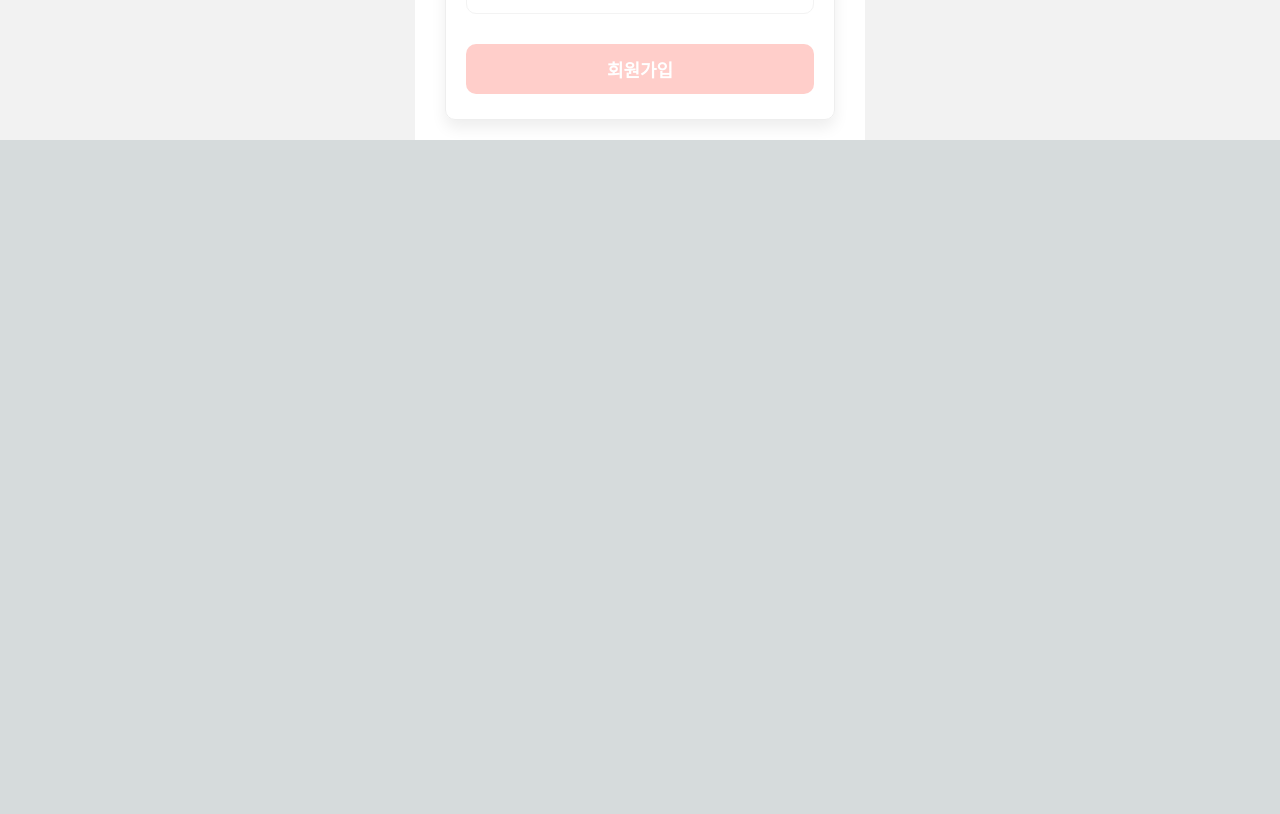
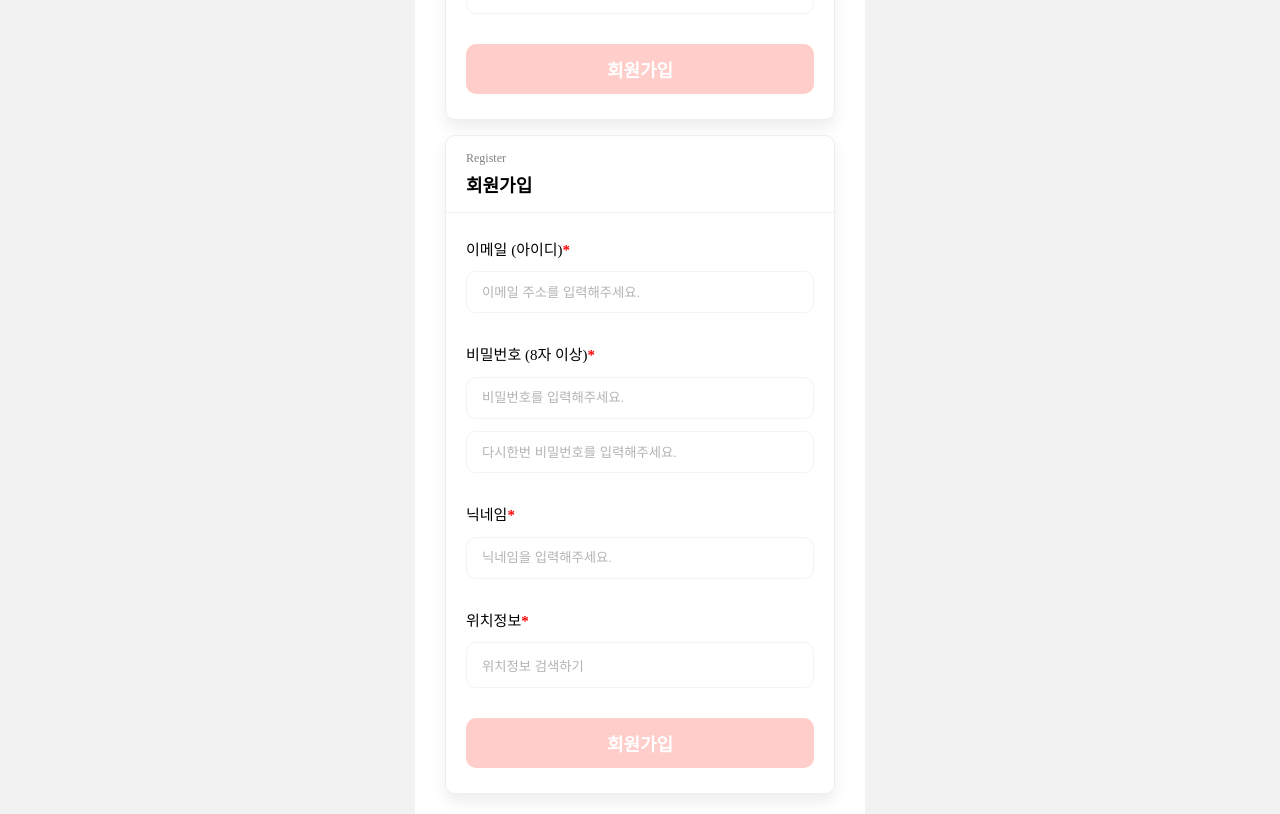
Before and after one commit to SwitchChipsProject/switch_front, a Next.js app: page /register in a window 1280 px wide. Shown: the part 660-1474 px from the top of the page. Before the commit the page ends 800 px from the top, so only its background shows below. Built offline with nearby package versions, Linux system fonts and the light colour scheme.

Commit message:
#11 redux 적용

```diff
--- a/package.json
+++ b/package.json
@@ -10,6 +10,7 @@
   },
   "dependencies": {
     "@next/font": "13.1.1",
+    "@reduxjs/toolkit": "^1.9.2",
     "@types/node": "18.11.18",
     "@types/react": "18.0.26",
     "@types/react-dom": "18.0.10",
@@ -21,6 +22,7 @@
     "react-daum-postcode": "^3.1.1",
     "react-dom": "18.2.0",
     "react-icons": "^4.7.1",
+    "react-redux": "^8.0.5",
     "sass": "^1.57.1",
     "styled-components": "^5.3.6",
     "typescript": "4.9.4"
--- a/pages/_app.tsx
+++ b/pages/_app.tsx
@@ -1,11 +1,14 @@
 import '../styles/globals.css';
 import type { AppProps } from 'next/app';
 import Layout from '../components/layout';
-import { useEffect, useRef } from 'react';
+import { Provider } from 'react-redux';
+import store from '../store/index';
 export default function App({ Component, pageProps }: AppProps) {
   return (
-    <Layout>
-      <Component {...pageProps} />
-    </Layout>
+    <Provider store={store}>
+      <Layout>
+        <Component {...pageProps} />
+      </Layout>
+    </Provider>
   );
 }
--- a/pages/register.tsx
+++ b/pages/register.tsx
@@ -281,7 +281,105 @@ export default function Register() {
           </Button>
         </>
       </Card>
-
+      <Card subTitle="Register" title="회원가입" gap={30}>
+        <>
+          <InputWrapper>
+            <InputLabel>
+              이메일 (아이디)<Strong>*</Strong>
+            </InputLabel>
+            <Input
+              placeholder="이메일 주소를 입력해주세요."
+              autoComplete="new-password"
+              onChange={onChangeEmail}
+              value={email}
+              status={emailInit ? 'init' : emailValid ? 'pass' : 'not-pass'}
+              onKeyDown={(e) => {
+                if (e.key === 'Enter') {
+                  (inputs.current[0] as HTMLInputElement).focus();
+                }
+              }}
+            ></Input>
+          </InputWrapper>
+          <InputWrapper>
+            <InputLabel>
+              비밀번호 (8자 이상)<Strong>*</Strong>
+            </InputLabel>
+            <Input
+              placeholder="비밀번호를 입력해주세요."
+              type="password"
+              autoComplete="new-password"
+              onChange={onChangePassword}
+              value={password}
+              status={
+                passwordInit ? 'init' : passwordValid ? 'pass' : 'not-pass'
+              }
+              ref={(el) => (inputs.current[0] = el)}
+              onKeyDown={(e) => {
+                if (e.key === 'Enter') {
+                  (inputs.current[1] as HTMLInputElement).focus();
+                }
+              }}
+            ></Input>
+            <Input
+              placeholder="다시한번 비밀번호를 입력해주세요."
+              type="password"
+              onChange={onChangePasswordCheck}
+              value={passwordCheck}
+              status={
+                passwordCheckInit
+                  ? 'init'
+                  : passwordCheckValid
+                  ? 'pass'
+                  : 'not-pass'
+              }
+              ref={(el) => (inputs.current[1] = el)}
+              onKeyDown={(e) => {
+                if (e.key === 'Enter') {
+                  (inputs.current[2] as HTMLInputElement).focus();
+                }
+              }}
+            ></Input>
+          </InputWrapper>
+          <InputWrapper>
+            <InputLabel>
+              닉네임<Strong>*</Strong>
+            </InputLabel>
+            <Input
+              placeholder="닉네임을 입력해주세요."
+              onChange={onChangeNickname}
+              value={nickname}
+              status={
+                nicknameInit ? 'init' : nicknameValid ? 'pass' : 'not-pass'
+              }
+              ref={(el) => (inputs.current[2] = el)}
+              onKeyDown={(e) => {
+                if (e.key === 'Enter') {
+                  setVisibility(true);
+                }
+              }}
+            ></Input>
+          </InputWrapper>
+          <InputWrapper>
+            <InputLabel>
+              위치정보<Strong>*</Strong>
+            </InputLabel>
+            <LocationButton
+              onClick={onClicked}
+              isThereLocation={location.length !== 0}
+            >
+              {location.length === 0 ? '위치정보 검색하기' : location}
+            </LocationButton>
+          </InputWrapper>
+          <Button
+            backgroundColor={disabled ? '#ff5d514d' : '#FF5D51'}
+            textColor="white"
+            disabled={disabled}
+            onClick={onClickButton}
+          >
+            회원가입
+          </Button>
+        </>
+      </Card>
       {visibility ? (
         <div id={styles.popup} ref={popup} onClick={onClickPopup}>
           <DaumPostcodeEmbed style={{ width: 450 }} onComplete={onComplete} />
--- /dev/null
+++ b/store/index.ts
@@ -0,0 +1,13 @@
+import { configureStore } from '@reduxjs/toolkit';
+import userSlice from './userSlice';
+
+const store = configureStore({
+  reducer: {
+    user: userSlice.reducer,
+  },
+  devTools: process.env.NODE_ENV === 'development', // 개발자도구 설정
+});
+
+export default store;
+
+export type RootState = ReturnType<typeof store.getState>;
--- /dev/null
+++ b/store/userSlice.ts
@@ -0,0 +1,15 @@
+import { createSlice, PayloadAction } from '@reduxjs/toolkit';
+
+type UserStateType = {
+  value: number;
+};
+
+const initialState: UserStateType = { value: 1 };
+
+export const useSlice = createSlice({
+  name: 'user',
+  initialState,
+  reducers: {},
+});
+
+export default useSlice;
```
Also changed, not shown: 2 other files (tests, documents, lock files or other folders).
